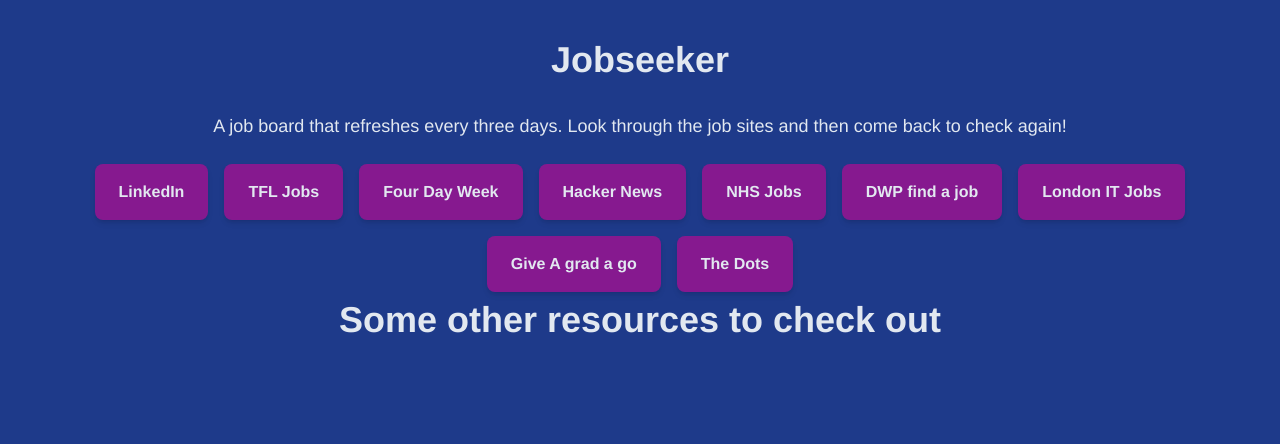
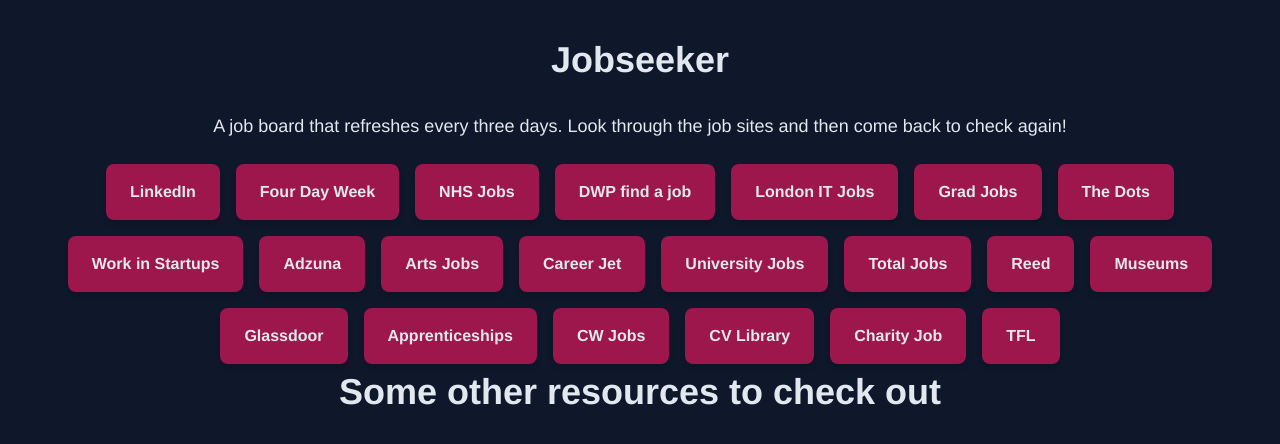
Before and after one commit to jones58/jobseeker, a React (Vite) app: page / in a window 1280 px wide. Shown: the top 444 px of the page. Built offline with nearby package versions, Linux system fonts and the light colour scheme.

Commit message:
edit to do and how to contribute

```diff
--- a/src/mainpage.jsx
+++ b/src/mainpage.jsx
@@ -1,8 +1,6 @@
 const jobBoards = [
   { name: "LinkedIn", website: "" },
-  { name: "TFL Jobs", website: "" },
   { name: "Four Day Week", website: "" },
-  { name: "Hacker News", website: "" },
   { name: "NHS Jobs", website: "https://beta.jobs.nhs.uk/candidate" },
   {
     name: "DWP find a job",
@@ -13,15 +11,69 @@
     website:
       "https://findajob.dwp.gov.uk/search?cat=14&loc=86384&st=40000&sf=10000&sb=salary&sd=down",
   },
-  { name: "Give A grad a go", website: "https://giveagradago.com/" },
+  { name: "Grad Jobs", website: "https://giveagradago.com/" },
   { name: "The Dots", website: "https://the-dots.com/" },
+  {
+    name: "Work in Startups",
+    website: "https://workinstartups.com/job-board/jobs/developers",
+  },
+  {
+    name: "Adzuna",
+    website:
+      "https://www.adzuna.co.uk/jobs/value-my-cv/v3/job-ads?id=5296798&goal=front-end-developer",
+  },
+  {
+    name: "Arts Jobs",
+    website: "https://www.artsjobs.org.uk/jobs",
+  },
+  { name: "Career Jet", website: "https://www.careerjet.co.uk/" },
+  {
+    name: "University Jobs",
+    website:
+      "https://www.jobs.ac.uk/search/?activeFacet=nonAcademicDisciplineFacet&sortOrder=1&pageSize=25&startIndex=1&nonAcademicDisciplineFacet%5B0%5D=web-design-and-development",
+  },
+  { name: "Total Jobs", website: "https://www.totaljobs.com/" },
+  { name: "Reed", website: "https://www.reed.co.uk/" },
+  {
+    name: "Museums",
+    website:
+      "https://www.nationalmuseums.org.uk/jobs/?region=&organisation=&category=30&salary=",
+  },
+  {
+    name: "Glassdoor",
+    website: "https://www.glassdoor.co.uk/Job/index.htm",
+  },
+  {
+    name: "Apprenticeships",
+    website:
+      "https://www.findapprenticeship.service.gov.uk/apprenticeshipsearch",
+  },
+  { name: "CW Jobs", website: "https://www.cwjobs.co.uk/" },
+  {
+    name: "CV Library",
+    website: "https://www.cv-library.co.uk/candidate/my-dashboard",
+  },
+  {
+    name: "Charity Job",
+    website: "https://www.charityjob.co.uk/jobs-in-london",
+  },
+  { name: "TFL", website: "https://tfl.gov.uk/corporate/careers/" },
 ];
 
-const otherResources = [{}];
+const otherResources = [
+  {
+    name: "Hacker News",
+    website: "https://bernawil.github.io/hn-who-is-hiring/",
+  },
+  {
+    name: "Creative Lives In Progress",
+    website: "https://www.creativelivesinprogress.com/opportunitiesboard",
+  },
+];
 
 function Mainpage() {
   return (
-    <div className="h-screen bg-blue-900 p-10 text-slate-200">
+    <div className="h-screen bg-slate-900 p-10 text-slate-200">
       <h1 className="mb-8 text-center text-4xl font-bold">Jobseeker</h1>
       <h3 className="mb-4 text-center text-lg">
         A job board that refreshes every three days. Look through the job sites
@@ -36,7 +88,7 @@
             key={jobBoard.name}
             className="m-2 inline-block"
           >
-            <button className="transform rounded-lg bg-fuchsia-800 px-6 py-4 font-semibold text-slate-200 shadow-md transition hover:scale-105 hover:bg-fuchsia-900">
+            <button className="transform rounded-lg bg-pink-800 px-6 py-4 font-semibold text-slate-200 shadow-md transition hover:scale-105 hover:bg-pink-900">
               {jobBoard.name}
             </button>
           </a>
```
Also changed, not shown: 1 other file (tests, documents, lock files or other folders).
